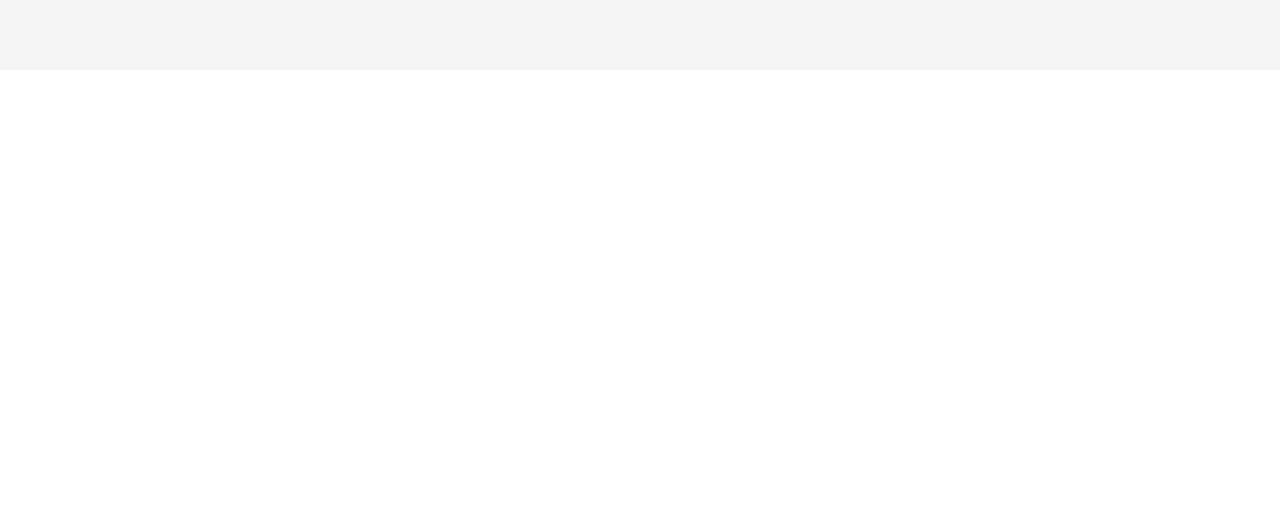
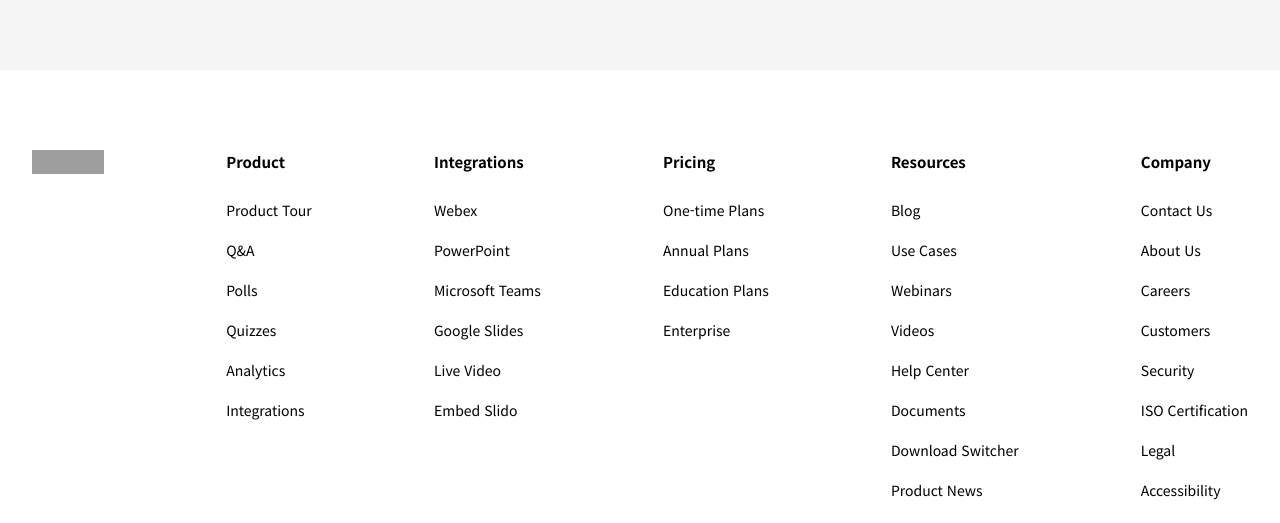
Before and after one commit to yachae85/slido_clone, a React (Create React App) app: page / in a window 1280 px wide. Shown: the part 4197-4720 px from the top of the page. Before the commit the page ends 4267 px from the top, so only its background shows below. Built offline with nearby package versions, Linux system fonts and the light colour scheme; grey boxes are pictures that could not be loaded.

Commit message:
feat: footer ui

```diff
--- a/src/App.tsx
+++ b/src/App.tsx
@@ -6,6 +6,7 @@
 import CookiePopup from './components/UI/organisms/CookiePopup';
 import QuestionPopup from './components/UI/organisms/QuestionPopup';
 import Main from './components/pages/Main';
+import Footer from './components/UI/organisms/Footer';
 
 const App = () => (
   <React.Fragment>
@@ -15,6 +16,7 @@
     <CookiePopup />
     <QuestionPopup />
     <Main />
+    <Footer />
   </React.Fragment>
 );
 
--- /dev/null
+++ b/src/components/UI/molecules/FooterLink.tsx
@@ -0,0 +1,43 @@
+import styled from 'styled-components';
+
+interface FooterLinkProps {
+  isStrong: boolean;
+  title: string;
+}
+
+export const FooterLink = (props: FooterLinkProps) => {
+  const { isStrong, title } = props;
+  return <Container isStrong={isStrong}>{title}</Container>;
+};
+
+interface ContainerProps {
+  isStrong: boolean;
+}
+
+const Container = styled.div`
+  ${(props: ContainerProps) =>
+    props.isStrong
+      ? `
+    margin-bottom: 1.5rem;
+    margin-top: 0;
+
+    font-size: 0.9375rem;
+    line-height: 1.5rem;
+    font-weight: 700;
+  `
+      : `
+    margin-bottom: 0rem;
+    margin-top: 1rem;
+
+    font-size: 0.875rem;
+    line-height: 1.5rem;
+    font-weight: 400;
+
+    cursor: pointer;
+
+    :hover {
+      text-decoration: underline;
+      color: #39ac37;
+    }
+  `};
+`;
--- /dev/null
+++ b/src/components/UI/molecules/FooterLinks.tsx
@@ -0,0 +1,51 @@
+import styled from 'styled-components';
+import useSWR from 'swr';
+import mockFetcher from '../../../fetcher/mockFetcher';
+import { SubCategory } from '../../types/types';
+import { LogoIMG } from '../atoms/Icon';
+import { FooterLink } from './FooterLink';
+
+interface Footer {
+  id: number;
+  name: string;
+  subCategories: SubCategory[];
+}
+
+export const FooterLinks = () => {
+  const { data } = useSWR('/categories.json', mockFetcher);
+
+  return (
+    <Container>
+      <Icon src='/icons/ic_logo.svg' />
+      {data?.footer.map((v: Footer) => {
+        return (
+          <CategoryWrapper>
+            <FooterLink key={v.id} isStrong={true} title={v.name} />
+            {v.subCategories.map((v: SubCategory) => {
+              return <FooterLink key={v.id} isStrong={false} title={v.name} />;
+            })}
+          </CategoryWrapper>
+        );
+      })}
+    </Container>
+  );
+};
+
+const Container = styled.div`
+  display: flex;
+  justify-content: space-between;
+  grid-column-gap: 2rem;
+  column-gap: 2rem;
+`;
+
+const Icon = styled.img`
+  width: 72px;
+  height: 24px;
+`;
+
+const CategoryWrapper = styled.ul`
+  list-style: none;
+  padding: 0;
+  page-break-inside: avoid;
+  break-inside: avoid;
+`;
--- /dev/null
+++ b/src/components/UI/organisms/Footer.tsx
@@ -0,0 +1,24 @@
+import styled from 'styled-components';
+import { FooterLinks } from '../molecules/FooterLinks';
+
+export default function Footer() {
+  return (
+    <Container>
+      <FooterLinks />
+    </Container>
+  );
+}
+
+const Container = styled.div`
+  position: relative;
+  max-width: 80rem;
+  margin-left: auto;
+  margin-right: auto;
+  padding-top: 5rem;
+  padding-bottom: 1.5rem;
+  padding-left: 2rem;
+  padding-right: 2rem;
+
+  font-size: 0.875rem;
+  line-height: 1.5rem;
+`;
```
